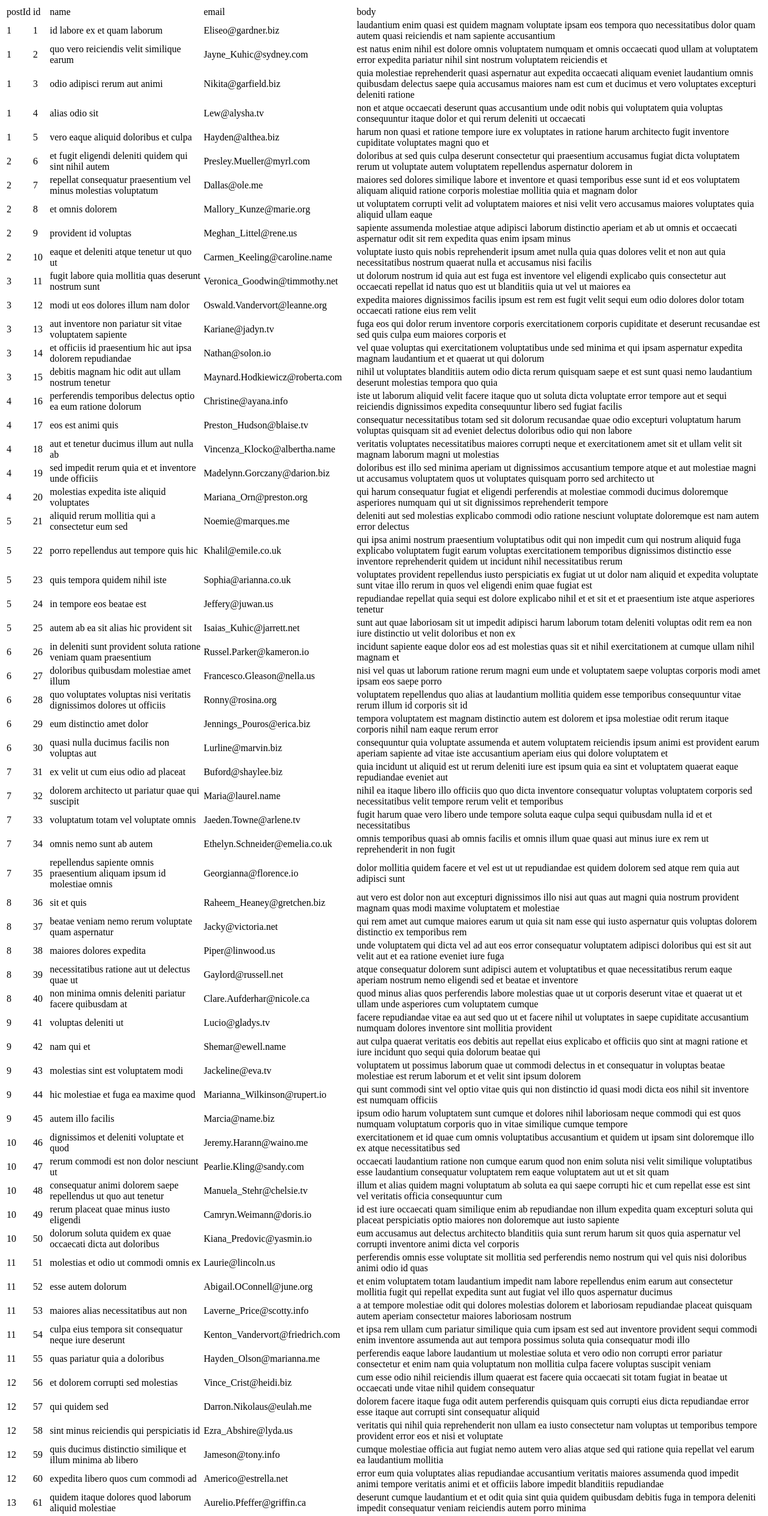
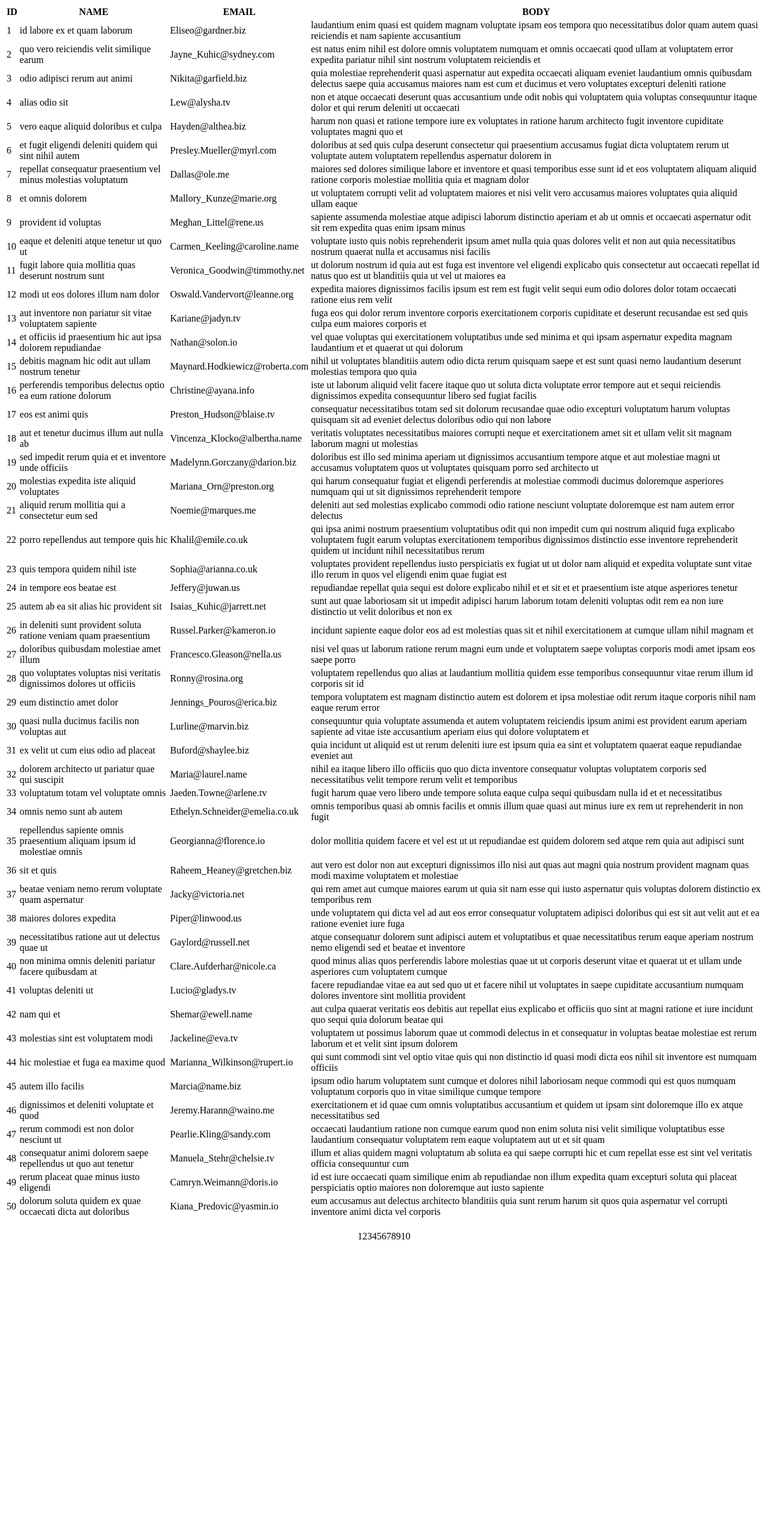
Before and after one commit to DaMishalkina/vue-spa-to-work-with-tables, a Vue app: page / in a window 1280 px wide. Shown: the top 2527 px of the page at 60% size. After the commit the page ends 2090 px from the top, so only its background shows below. Built offline with nearby package versions, Linux system fonts and the light colour scheme.

Commit message:
add pagination

```diff
--- /dev/null
+++ b/src/components/PaginationComponent.vue
@@ -0,0 +1,58 @@
+<script lang="ts">
+import {defineComponent} from "vue";
+
+import type {PropType} from "vue";
+
+interface AnyObject {
+  [key: string]: string | number;
+}
+
+interface Objects extends Array<AnyObject>{}
+export default defineComponent({
+  props: {
+    defaultPageNumber: Number,
+    defaultItemsPerPage: Number,
+    data: Array as PropType<Objects>,
+    handlePageClick: Function,
+  },
+  data (){
+    return {
+      currentPageNumber: this.defaultPageNumber || 1,
+      itemsPerPage: this.defaultItemsPerPage || 10,
+    }
+  },
+  computed: {
+    arrayToDevelop(){
+      return JSON.parse(JSON.stringify(this.data));
+    },
+    pages() {
+      return Math.ceil(this.arrayToDevelop.length/this.itemsPerPage);
+    },
+  },
+  methods: {
+    turnPage(page: number){
+      if(this.handlePageClick !== undefined)
+      this.handlePageClick(page);
+    },
+  }
+})
+</script>
+<template>
+  <div class="v-table__pagintation">
+    <div class="page"
+         v-for="page in pages"
+         :key="page"
+         :class="{'page__selected': page === currentPageNumber}"
+         @click="turnPage(page)">
+      {{page}}
+    </div>
+  </div>
+</template>
+<style>
+.v-table__pagintation {
+  display: flex;
+  flex-wrap: wrap;
+  justify-content: center;
+  margin: 20px 0;
+}
+</style>
--- a/src/components/Table/TableRow.vue
+++ b/src/components/Table/TableRow.vue
@@ -28,7 +28,7 @@ export default defineComponent({
 
 <template>
   <tr>
-    <TableItem v-for="(value, index) in rowDataValues" :key=index :value="value"/>
+    <TableItem v-for="(value, index) in rowDataValues.splice(1)" :key=index :value="value"/>
   </tr>
 </template>
 <style></style>
--- a/src/components/Table/TableTemplate.vue
+++ b/src/components/Table/TableTemplate.vue
@@ -14,9 +14,12 @@ export default defineComponent ({
   components: {TableRow},
   data(){
     return {
+      pageNumber: 1 as number,
+      rowsPerPage: 50 as number,
     }
   },
   props: {
+    tableHeaders: Array,
     tableData: {
       type: Array as PropType<Objects>,
       default: () =>  []
@@ -26,9 +29,6 @@ export default defineComponent ({
     tableDataArray(){
       return JSON.parse(JSON.stringify(this.tableData));
     }
-  },
-  methods: {
-
   }
 })
 </script>
@@ -36,11 +36,7 @@ export default defineComponent ({
   <table>
     <thead>
       <tr>
-        <td>postId</td>
-        <td>id</td>
-        <td>name</td>
-        <td>email</td>
-        <td>body</td>
+        <th v-for="(header, index) in this.tableHeaders" :key="index">{{header}}</th>
       </tr>
     </thead>
     <tbody>
@@ -48,4 +44,5 @@ export default defineComponent ({
     </tbody>
   </table>
 </template>
-<style></style>
+<style>
+</style>
--- a/src/components/UsersTable.vue
+++ b/src/components/UsersTable.vue
@@ -1,9 +1,16 @@
 <script setup lang="ts">
-import TableTemplate from "./Table/TableTemplate.vue"
 import axios from "axios";
-import {onMounted, ref} from "vue";
+import {onMounted, ref, computed} from "vue";
+
+import TableTemplate from "./Table/TableTemplate.vue";
+import PaginationComponent from "./PaginationComponent.vue";
+
+const TABLE_HEADERS = ["ID", "NAME", "EMAIL", "BODY" ];
+const USERS_PER_PAGE = 50;
 
 const users = ref([]);
+const usersPerPage: number = USERS_PER_PAGE;
+let currentPageNumber = ref(1);
 const getUsers = async() => {
   try {
     const response = await axios.get("db.json");
@@ -12,18 +19,36 @@ const getUsers = async() => {
   catch (error){
     console.log(error)
   }
+}
+const paginatedUsers = computed(() => {
+  let from = (currentPageNumber.value-1)*usersPerPage;
+  let to = from + usersPerPage;
+  const updatedData = JSON.parse(JSON.stringify(users.value));
+  return updatedData.slice(from, to);
+})
 
+const handlePageClick = (page: number) => {
+  currentPageNumber.value = page;
 }
 onMounted(() => {
   getUsers().then(data => {
     users.value = data;
-  })
+  });
 })
 
 </script>
 
 <template>
   <main>
-    <TableTemplate :table-data=users />
+    <TableTemplate
+        :table-data=paginatedUsers
+        :table-headers="TABLE_HEADERS"
+    />
+    <PaginationComponent
+        :handle-page-click="handlePageClick"
+        :default-items-per-page="usersPerPage"
+        :default-page-number="currentPageNumber"
+        :data=users
+    />
   </main>
 </template>
--- /dev/null
+++ b/src/router/index.js
@@ -0,0 +1,21 @@
+import { createRouter, createWebHistory } from 'vue-router';
+import HomeView from '../views/HomeView.vue';
+const router = createRouter({
+    history: createWebHistory(import.meta.env.BASE_URL),
+    routes: [
+        {
+            path: '/',
+            name: 'home',
+            component: HomeView
+        },
+        {
+            path: '/about',
+            name: 'about',
+            // route level code-splitting
+            // this generates a separate chunk (About.[hash].js) for this route
+            // which is lazy-loaded when the route is visited.
+            component: () => import('../views/AboutView.vue')
+        }
+    ]
+});
+export default router;
```
Also changed, not shown: src/main.js (added, +7 -0 lines).
